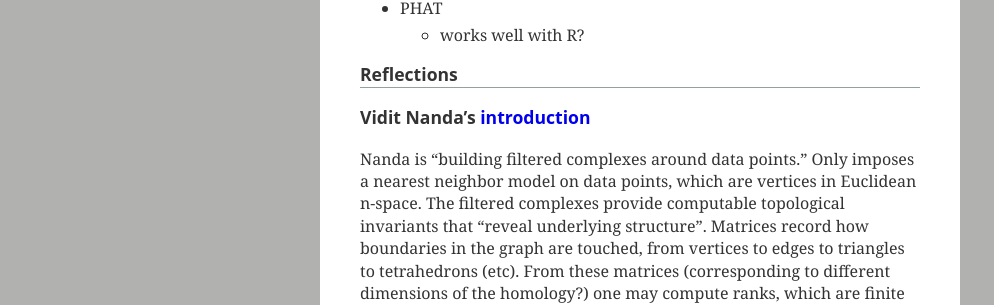
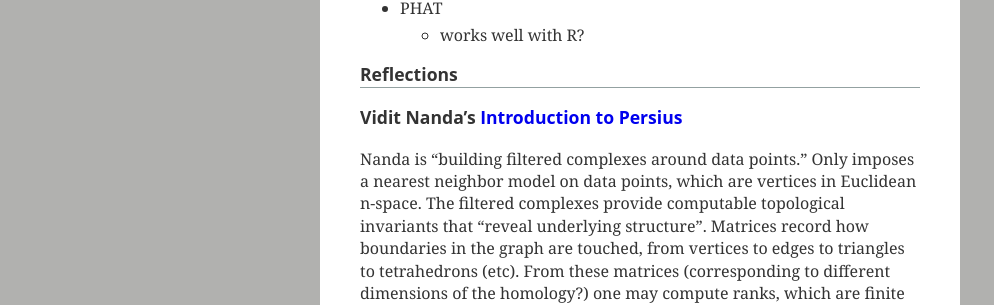
Before and after one commit to coltongrainger/blog, a Jekyll site: the page built from _posts/2017-09-30-research-interest.md, in a window 1280 px wide. Shown: the part 445-750 px from the top of the page, without its empty margins (0-994 px from the left). Built offline with Jekyll 4.4.1, drawn with Linux system fonts in a browser that asks for light colours; our own code applies the rules of GitHub Pages for plain Markdown files.

Commit message:
names in reflections

```diff
--- a/_posts/2017-09-30-research-interest.md
+++ b/_posts/2017-09-30-research-interest.md
@@ -22,7 +22,7 @@ I aim to study topological data analysis, which seeks to answer the question: *W
 
 ## Reflections
 
-### Vidit Nanda's [introduction](https://www.youtube.com/watch?v=JqajfI4-WnM)
+### Vidit Nanda's [Introduction to Persius](https://www.youtube.com/watch?v=JqajfI4-WnM)
 
 Nanda is "building filtered complexes around data points." Only imposes a nearest neighbor model on data points, which are vertices in Euclidean n-space. The filtered complexes provide computable topological invariants that "reveal underlying structure". Matrices record how boundaries in the graph are touched, from vertices to edges to triangles to tetrahedrons (etc). From these matrices (corresponding to different dimensions of the homology?) one may compute ranks, which are finite invariants. Nanda describes the process as a "very imperfect Fourier transform" (and emphasizes that it's not an invertible process).
 
```
